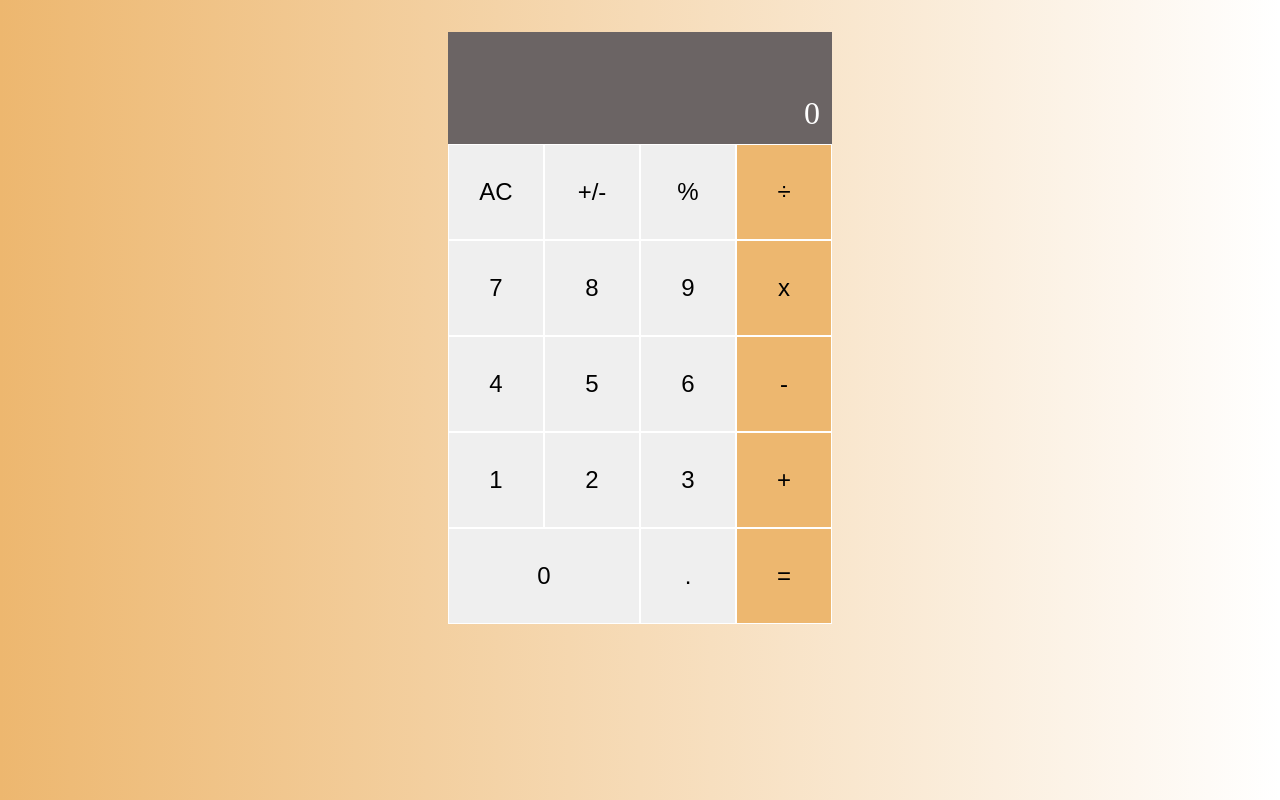
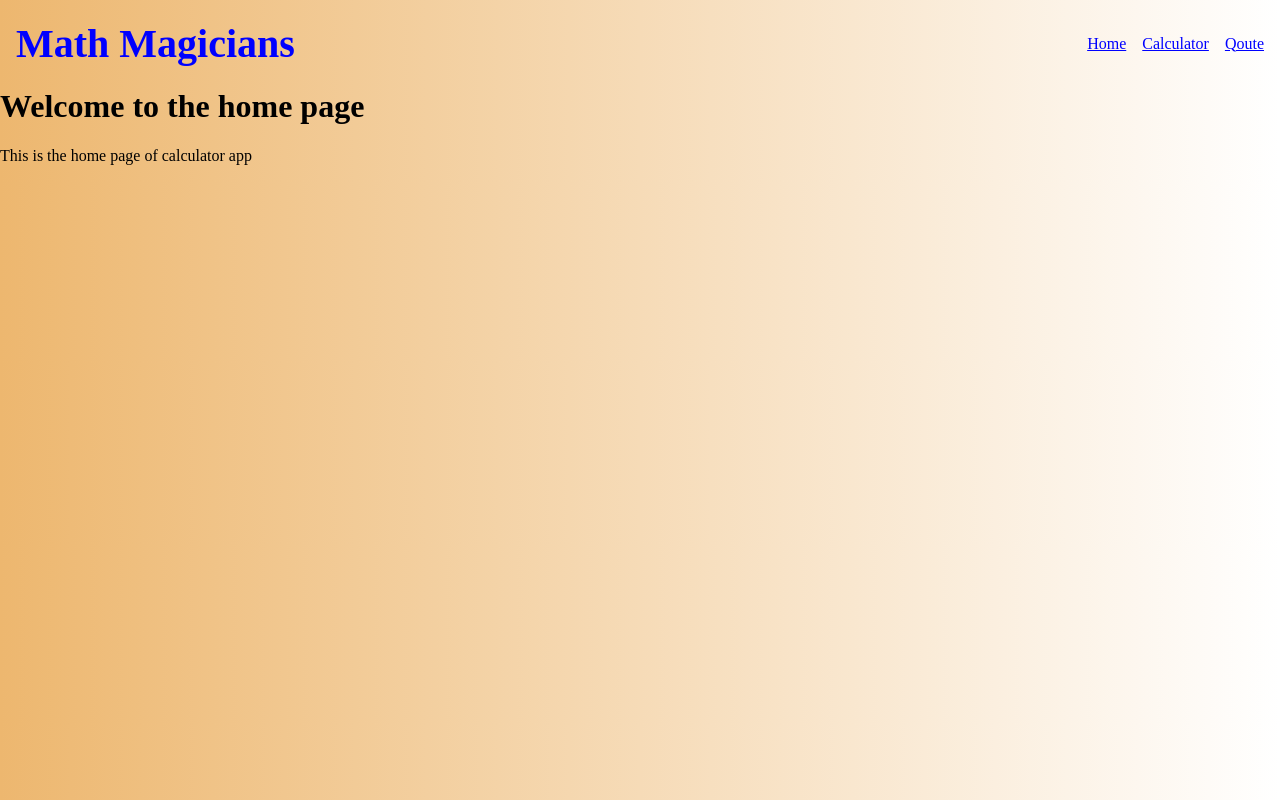
Before and after one commit to mumo-esther/Math-Magician, a React (Create React App) app: page / in a window 1280 px wide. Built offline with nearby package versions, Linux system fonts and the light colour scheme.

Commit message:
fetch qoute from API Ninjas

```diff
--- a/package.json
+++ b/package.json
@@ -7,9 +7,11 @@
     "@testing-library/react": "^13.4.0",
     "@testing-library/user-event": "^13.5.0",
     "big.js": "^6.2.1",
+    "node-fetch": "^3.3.1",
     "prop-types": "^15.8.1",
     "react": "^18.2.0",
     "react-dom": "^18.2.0",
+    "react-router-dom": "^6.9.0",
     "react-scripts": "5.0.1",
     "web-vitals": "^2.1.4"
   },
--- a/src/App.js
+++ b/src/App.js
@@ -1,8 +1,32 @@
 import Calculator from './components/calculator';
+import Navbar from './components/Navbar';
+import Quote from './components/Qoute';
+import HomePage from './components/Home';
 
 function App() {
+  let component;
+  switch (window.location.pathname) {
+    case '/Home':
+      component = <HomePage />;
+      break;
+
+    case '/Calculator':
+      component = <Calculator />;
+      break;
+
+    case '/Qoute':
+      component = <Quote />;
+      break;
+
+    default:
+      component = <HomePage />;
+      break;
+  }
   return (
-    <Calculator />
+    <>
+      <Navbar />
+      {component}
+    </>
   );
 }
 
--- /dev/null
+++ b/src/components/Home.js
@@ -0,0 +1,10 @@
+import React from "react";
+
+const HomePage = () => (
+  <div>
+    <h1>Welcome to the home page</h1>
+    <p>This is the home page of calculator app</p>
+  </div>
+);
+
+export default HomePage;
--- /dev/null
+++ b/src/components/Navbar.css
@@ -0,0 +1,37 @@
+* {
+  box-sizing: border-box;
+}
+
+body {
+  margin: 0;
+}
+
+.nav {
+  margin-top: 20px;
+  color: blue;
+  display: flex;
+  justify-content: space-between;
+  align-items: center;
+  gap: 2rem;
+  padding: 0 1rem;
+}
+
+.nav ul {
+  padding: 0;
+  margin: 0;
+  list-style: none;
+  display: flex;
+  justify-content: center;
+  gap: 1rem;
+}
+
+.nav a {
+  color: inherit;
+}
+
+.title {
+  font-size: 40px;
+  color: black;
+  font-weight: 900;
+  text-decoration-line: none;
+}
--- /dev/null
+++ b/src/components/Navbar.js
@@ -0,0 +1,23 @@
+import React from 'react';
+import './Navbar.css';
+
+const Navbar = () => (
+  <nav className="nav">
+    <a href="/" className="title">
+      Math Magicians
+    </a>
+    <ul>
+      <li>
+        <a href="/Home">Home</a>
+      </li>
+      <li>
+        <a href="/Calculator">Calculator</a>
+      </li>
+      <li>
+        <a href="/Qoute">Qoute</a>
+      </li>
+    </ul>
+  </nav>
+);
+
+export default Navbar;
--- /dev/null
+++ b/src/components/Qoute.js
@@ -0,0 +1,44 @@
+import React, { useState, useEffect } from 'react';
+
+const Quote = () => {
+  const [quote, setQuote] = useState('');
+  const [loading, setLoading] = useState(true);
+  const [error, setError] = useState('');
+  useEffect(() => {
+    const fetchData = async () => {
+      try {
+        const response = await fetch(
+          'https://api.api-ninjas.com/v1/quotes?category=dreams',
+          {
+            headers: {
+              'x-api-key': 'vy41OH8oq8B6h6OHdcoEH8vxYO09L1bL1q5SVOX3',
+            },
+          },
+        );
+        const data = await response.json();
+        setQuote(data[0].quote);
+        setLoading(false);
+      } catch (error) {
+        setError('Error fetching data');
+        setLoading(false);
+      }
+    };
+    fetchData();
+  }, []);
+
+  if (loading) {
+    return <p>Loading...</p>;
+  }
+
+  if (error) {
+    return <p>{error}</p>;
+  }
+
+  return (
+    <div>
+      <p>{quote}</p>
+    </div>
+  );
+};
+
+export default Quote;
```
Also changed, not shown: 1 other file (tests, documents, lock files or other folders).
